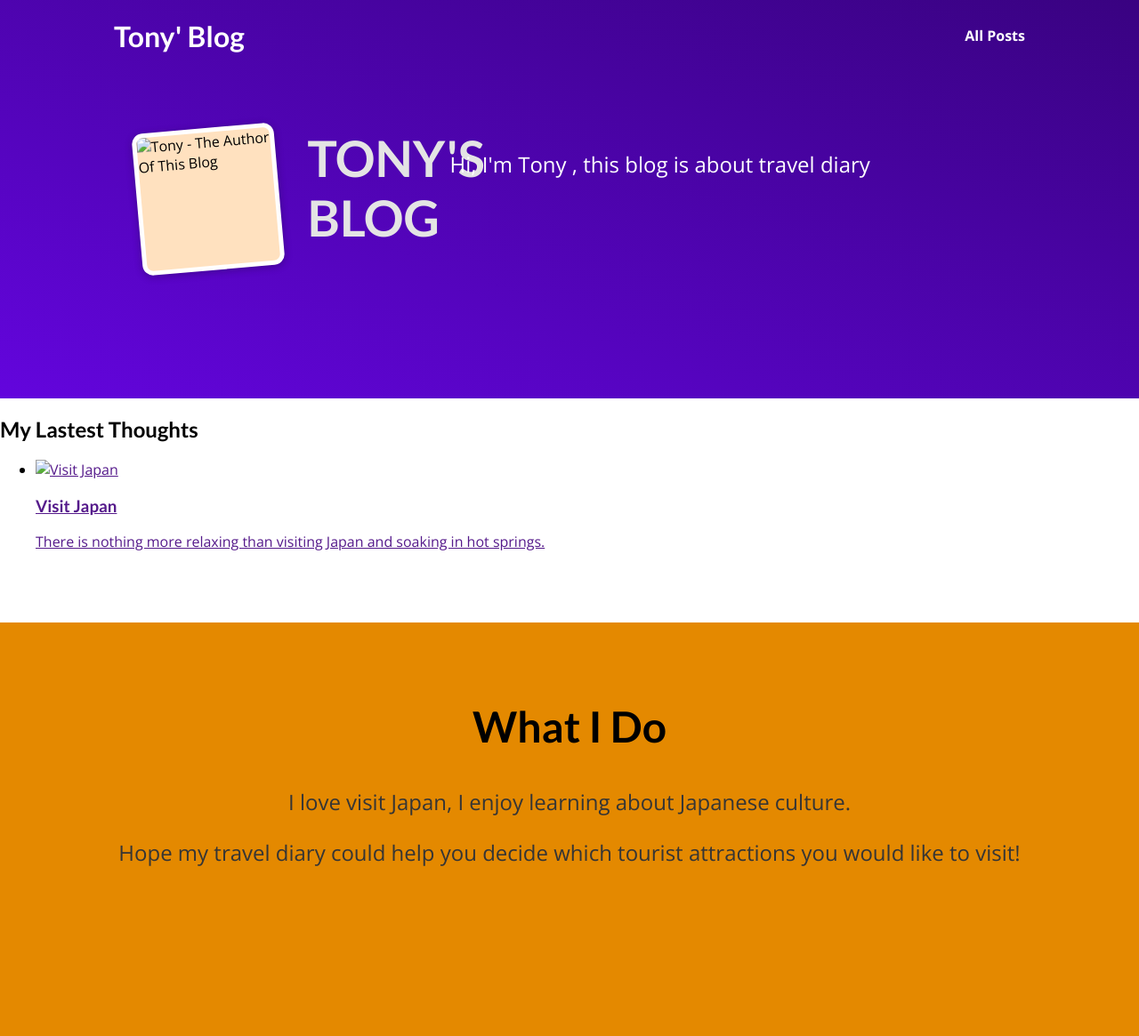
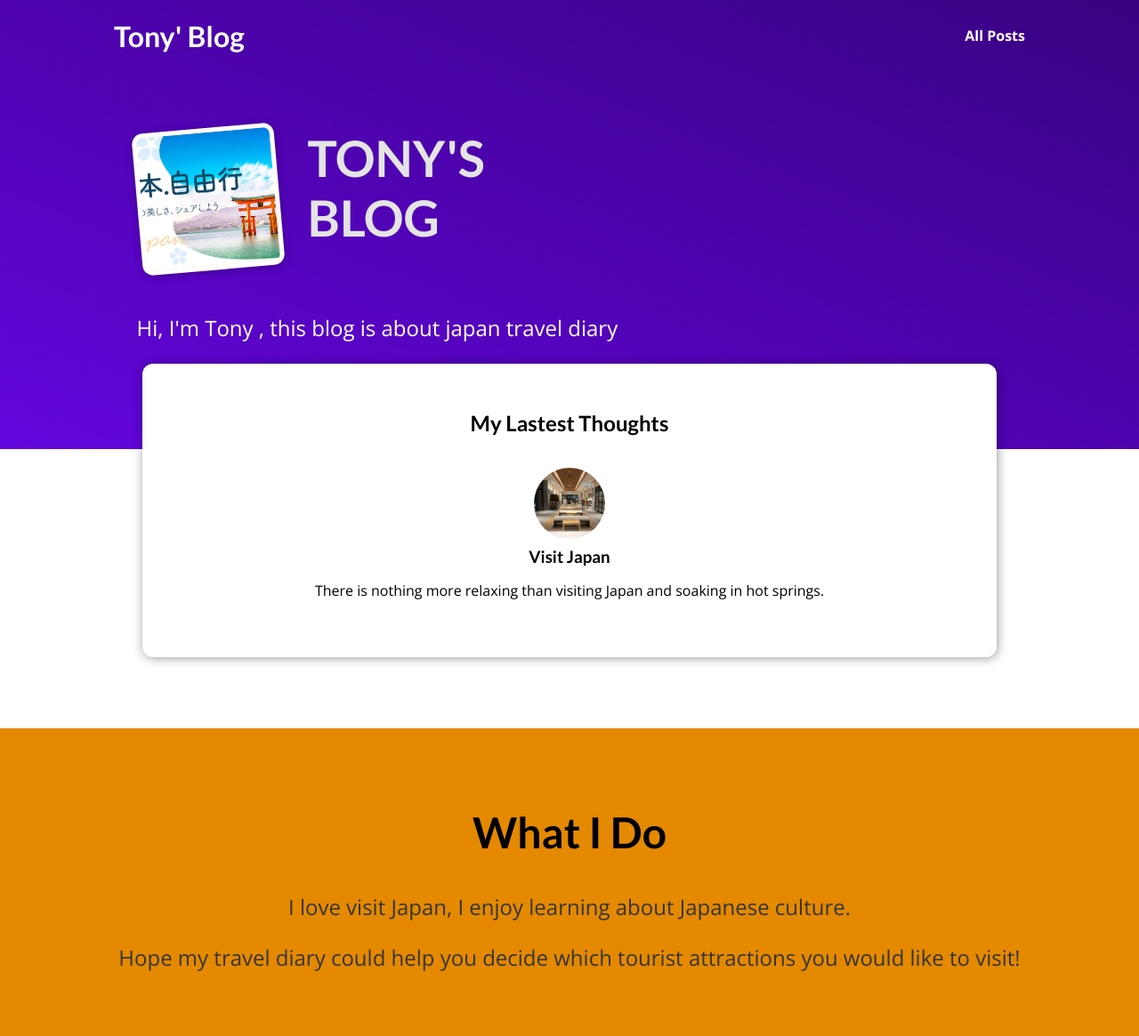
Before and after one commit to infinite31336/django_blog, a Django app: template my_site/blog/templates/blog/index.html in a window 1280 px wide. Shown: the whole page at 89% size. Before the commit the page ends 974 px from the top, so only its background shows below. Run offline with Django 5.2, Linux system fonts and the light colour scheme; the template is opened without the code that fills it, so the values that code supplies are empty.

Commit message:
Add img and css files

```diff
--- a/my_site/blog/static/blog/index.css
+++ b/my_site/blog/static/blog/index.css
@@ -73,3 +73,47 @@
   font-size: 1.5rem;
   color: #353535;
 }
+
+.post {
+  display: flex;
+  flex-direction: column;
+  align-items: center;
+  text-align: center;
+}
+
+.post a {
+  text-decoration: none;
+  color: black;
+  transition: all 0.2s ease;
+  padding: 1rem;
+}
+
+.post a:hover,
+.post a:active {
+  transform: scale(1.1);
+  background-color: #390281;
+  color: white;
+}
+
+.post img {
+  width: 5rem;
+  height: 5rem;
+  object-fit: cover;
+  border-radius: 50%;
+}
+
+.post h3 {
+  margin: 0.25rem 0;
+}
+
+.post time {
+  color: #666666;
+  margin: 0.25rem;
+  font-style: italic;
+  font-size: 0.85rem;
+}
+
+.post:hover time,
+.post:active time {
+  color: white;
+}
--- a/my_site/blog/templates/blog/index.html
+++ b/my_site/blog/templates/blog/index.html
@@ -19,20 +19,20 @@
 
     <section id='welcome'>
         <header>
-            <img src='' alt='Tony - The Author Of This Blog' />
+            <img src='{% static "blog/images/japan_travel.jpg" %}' alt='Tony - The Author Of This Blog' />
             <h2>TONY'S BLOG</h2>
-            <p>Hi, I'm Tony , this blog is about travel diary</p>
         </header>
+        <p>Hi, I'm Tony , this blog is about japan travel diary</p>
     </section>
 
-    <section id='lastest-posts'>
+    <section id='latest-posts'>
         <h2>My Lastest Thoughts</h2>
 
         <ul>
             <li>
                 <article class='post'>
                     <a href=''>
-                        <img src='' alt='Visit Japan' />
+                        <img src='{% static "blog/images/Heiwajima.jpg" %}' alt='Visit Japan' />
                         <div class='post__content'>
                             <h3>Visit Japan</h3>
                             <p>There is nothing more relaxing than visiting Japan and soaking in hot springs.</p>
--- a/my_site/my_site/settings.py
+++ b/my_site/my_site/settings.py
@@ -117,7 +117,7 @@
 # Static files (CSS, JavaScript, Images)
 # https://docs.djangoproject.com/en/5.2/howto/static-files/
 
-STATIC_URL = 'static/'
+STATIC_URL = '/static/'
 
 STATICFILES_DIRS = [
     BASE_DIR / 'static'
```
Also changed, not shown: my_site/blog/static/blog/images/Heiwajima.jpg (added), my_site/blog/static/blog/images/japan.jpg (added), my_site/blog/static/blog/images/japan_travel.jpg (added).
